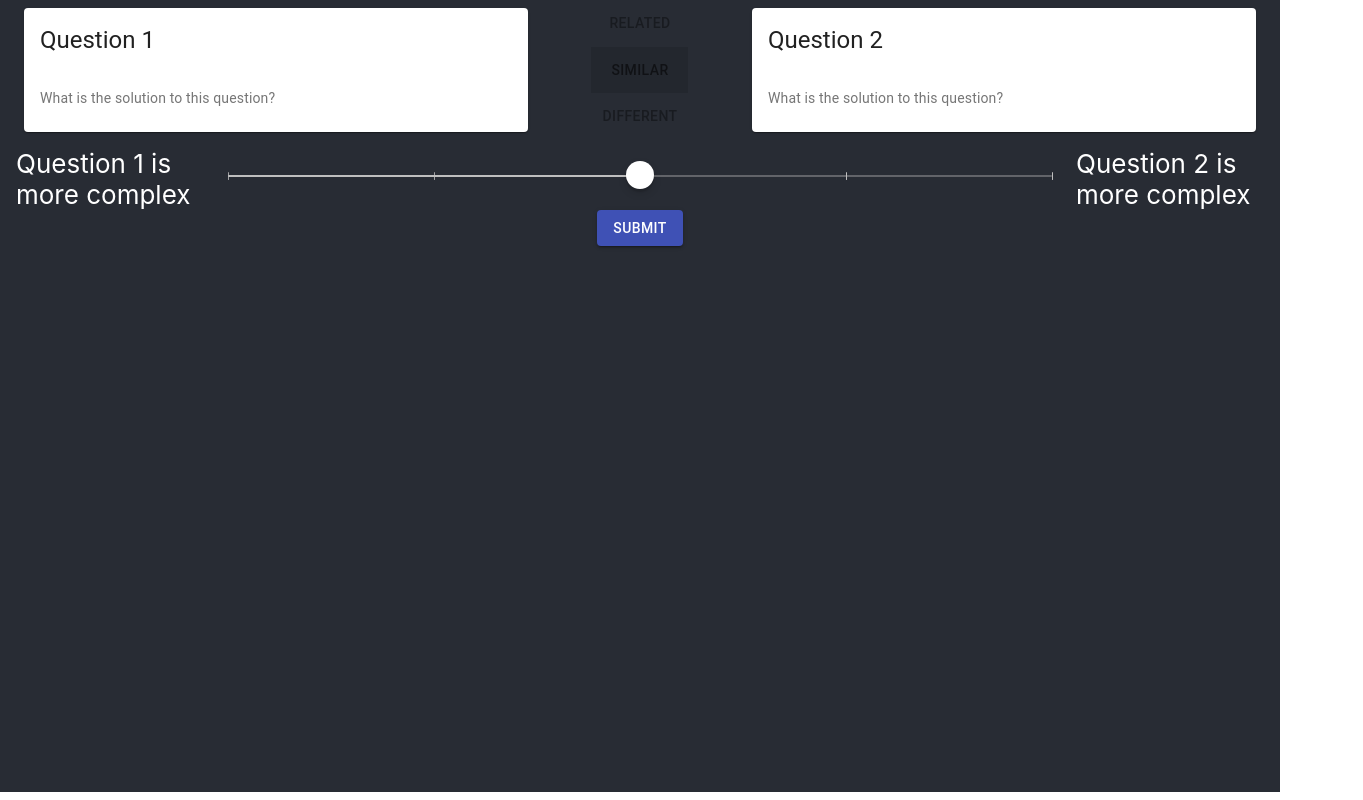
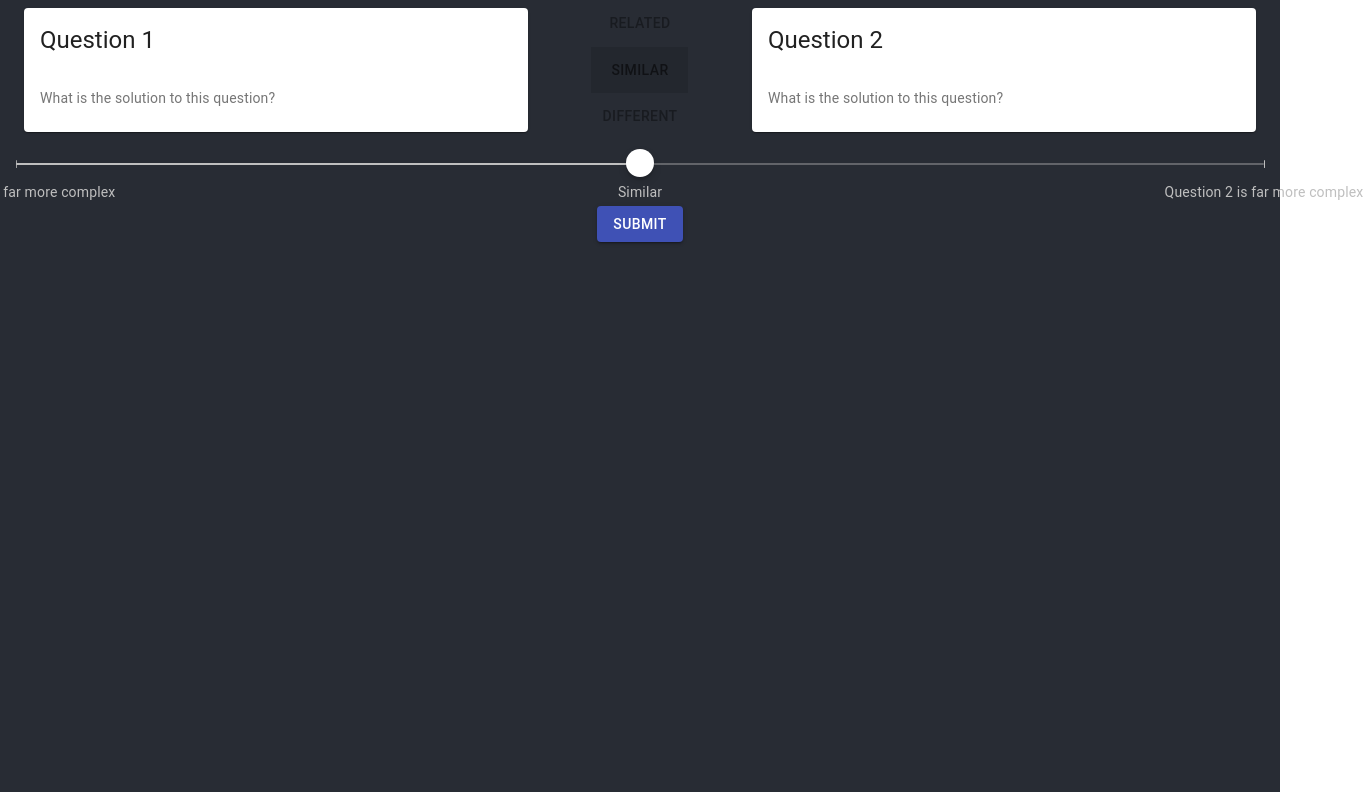
Before and after one commit to bbchristians/EduLadderFrontEnd, a React (Create React App) app: page / in a window 1280 px wide. Both pictures are taken after a click on the button "SIMILAR". Shown: the whole page, 1363 px wide, since content can reach past the window. Built offline with nearby package versions, Linux system fonts and the light colour scheme.

Commit message:
Fixed some UI issues

```diff
--- a/src/components/RankView.js
+++ b/src/components/RankView.js
@@ -61,7 +61,7 @@ class RankView extends React.Component {
           <Grid item xs={5}>
             <QuestionCard cardData={this.state.rightCardData}/>
           </Grid>
-          <Grid container xs={12}>
+          <Grid container xs={12} justify='center'>
             { this.state.isRelated !== 'Unrelated' && this.state.isRelated !== 'Unknown'
               ? <RelatednessSlider ref={this.RelatednessSlider}/>
               : undefined
--- a/src/components/RelatednessSlider.js
+++ b/src/components/RelatednessSlider.js
@@ -7,19 +7,16 @@ const iOSBoxShadow = '0 3px 1px rgba(0,0,0,0.1),0 4px 8px rgba(0,0,0,0.13),0 0 0
 
 const marks = [
   {
-    value: 0,
-  },
-  {
-    value: 25,
+    value:  0,
+    label: 'Question 1 is far more complex'
   },
   {
     value: 50,
+    label: 'Similar'
   },
   {
-    value: 75,
-  },
-  {
-    value: 100,
+    value:  100,
+    label: 'Question 2 is far more complex'
   },
 ];
 
@@ -58,6 +55,10 @@ const IOSSlider = withStyles({
     width: 1,
     marginTop: -3,
   },
+  markLabel: {
+    color: '#bfbfbf',
+    paddingTop: 8
+  }
 })(Slider);
 
 class RelatednessSlider extends React.Component {
@@ -72,14 +73,8 @@ class RelatednessSlider extends React.Component {
   render() {
     return(
       <Grid container spacing={3} alignItems='center'>
-        <Grid item xs={2}>
-          Question 1 is more complex
-        </Grid>
-        <Grid item xs={8}>
+        <Grid item xs={12}>
           <IOSSlider defaultValue={50} marks={marks} onChange={this.handleSliderChange}/>
-        </Grid>
-        <Grid item xs={2}>
-          Question 2 is more complex
         </Grid>
       </Grid>
     );
```
